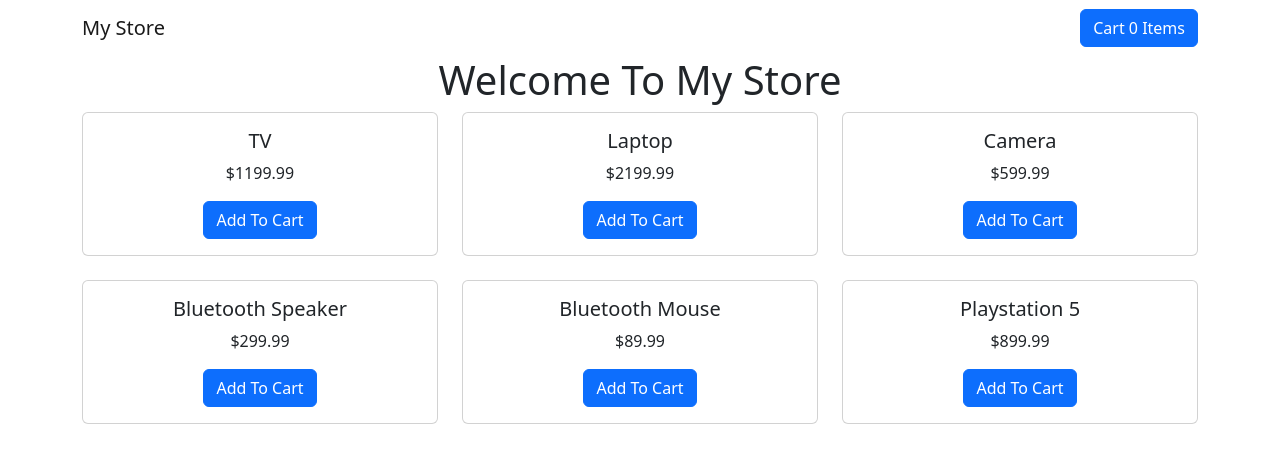
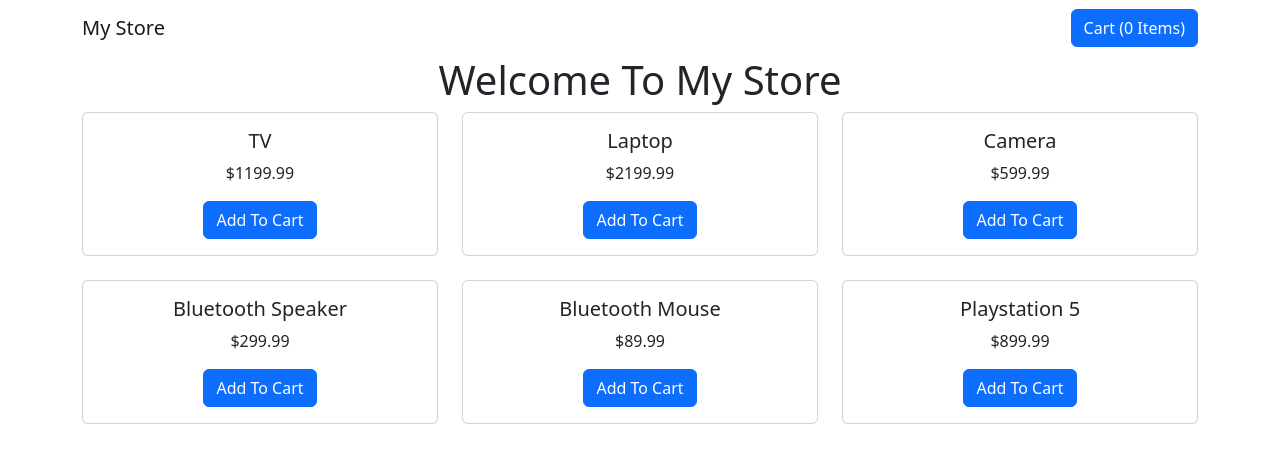
Before and after one commit to Adrian-Walker/shopping-cart, a React (Create React App) app: page / in a window 1280 px wide. Shown: the top 462 px of the page. Built offline with nearby package versions, Linux system fonts and the light colour scheme.

Commit message:
made cart dynamic

```diff
--- a/src/components/NavComponent.js
+++ b/src/components/NavComponent.js
@@ -1,12 +1,20 @@
 import { Button, Navbar, Container, Modal, NavbarBrand } from "react-bootstrap";
 import NavbarCollapse from "react-bootstrap/esm/NavbarCollapse";
 import NavbarToggle from "react-bootstrap/esm/NavbarToggle";
-import { useState } from "react";
+import { useState, useContext } from "react";
+import { CartContext } from "../CartContext";
 
 function NavComponent() {
+  const cart = useContext(CartContext);
+
   const [show, setShow] = useState(false);
   const handleClose = () => setShow(false);
   const handleShow = () => setShow(true);
+
+  const productCount = cart.items.reduce(
+    (sum, product) => sum + product.quantity,
+    0
+  );
 
   return (
     <>
@@ -14,7 +22,7 @@ function NavComponent() {
         <Navbar.Brand href="/">My Store</Navbar.Brand>
         <NavbarToggle />
         <NavbarCollapse className="justify-content-end">
-          <Button onClick={handleShow}>Cart 0 Items</Button>
+          <Button onClick={handleShow}>Cart ({productCount} Items)</Button>
         </NavbarCollapse>
       </Navbar>
       <Modal show={show} onHide={handleClose}>
--- a/src/components/ProductCard.js
+++ b/src/components/ProductCard.js
@@ -19,14 +19,29 @@ function ProductCard(props) {
                 In Cart: {itemQuantity}
               </Form.Label>
               <Col>
-                <Button sm="6" className="mx-2">
+                <Button
+                  sm="6"
+                  onClick={() => cart.addOneToCart(product.id)}
+                  className="mx-2"
+                >
                   +
                 </Button>
-                <Button sm="6" className="mx-2">
+                <Button
+                  sm="6"
+                  onClick={() => cart.removeOneFromCart(product.id)}
+                  className="mx-2"
+                >
                   -
                 </Button>
               </Col>
             </Form>
+            <Button
+              variant="danger"
+              onClick={() => cart.deleteFromCart(product.id)}
+              className="my-2"
+            >
+              Remove From Cart
+            </Button>
           </>
         ) : (
           <Button
```
